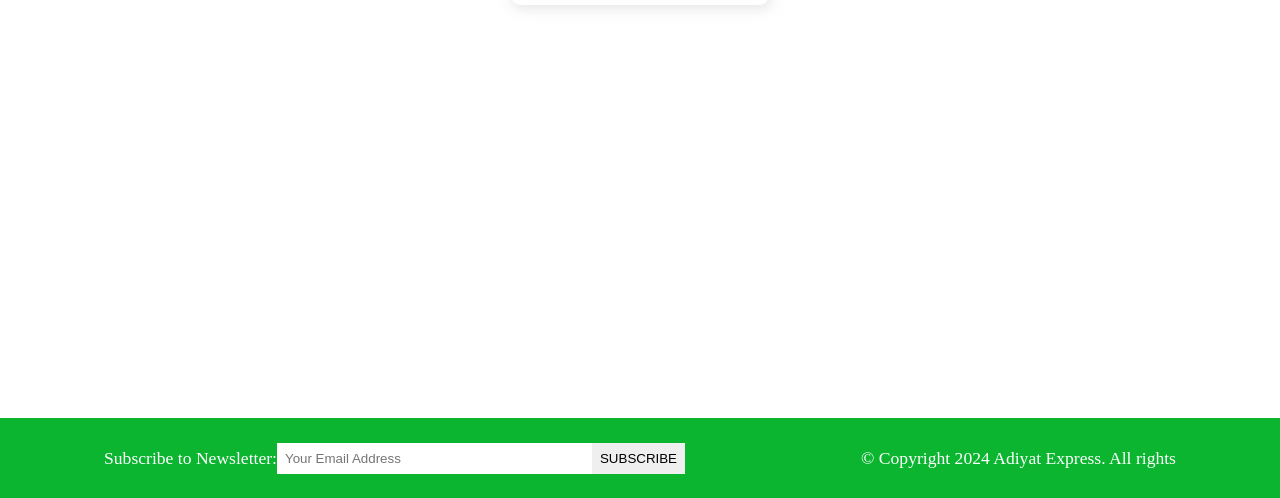
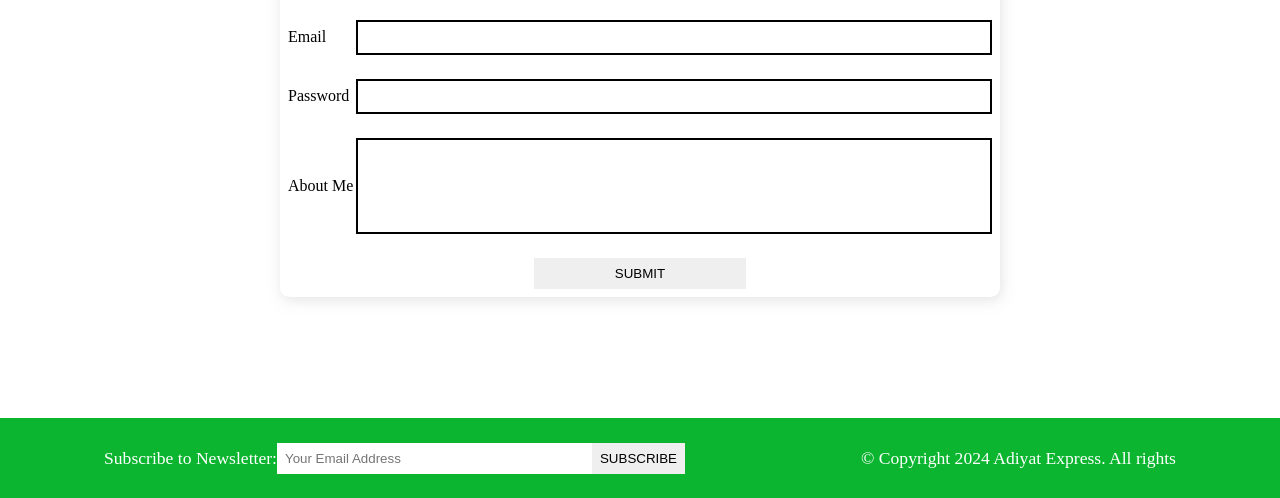
Before and after one commit to minnatur-rahman/css_ecom_project, a plain HTML site: page register.html in a window 1280 px wide. Shown: the part 387-885 px from the top of the page. Drawn offline with Linux system fonts and the light colour scheme.

Commit message:
aidhagiu

```diff
--- a/style.css
+++ b/style.css
@@ -341,6 +341,40 @@ main{
     flex-direction: column;
     justify-content: center;
     align-items: center;
+    gap: 3rem;
+    min-height: 60vh;
+}
+.register .card{
+    width: 45rem;
+}
+.form{
+    flex: 1;
+    display: flex;
+    flex-direction: column;
+    gap: 1.5rem;
+}
+.form-control label{
+    flex: 0.1;
+    text-align: left;
+}
+.form-control input,
+textarea{
+    flex: 0.9;
+    padding: var(--padding);
+    border: 2px solid;
+}
+.form-control textarea{
+    resize: none;
+    height: 12vh;
+}
+.form-btn-field{
+    border-radius: var(--border-radius);
+}
+.contact-btn{
+    width: 30%;
+}
+.section-title{
+    font-size: 2rem;
 }
 
 /* register ends here */
```
